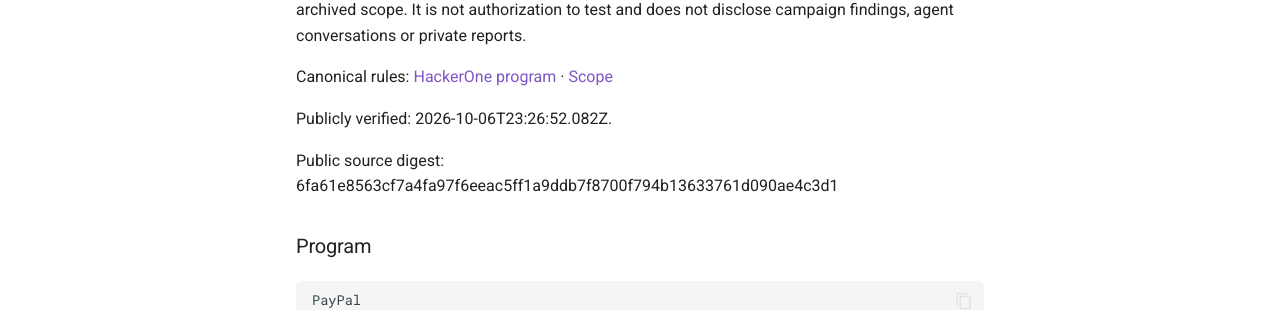
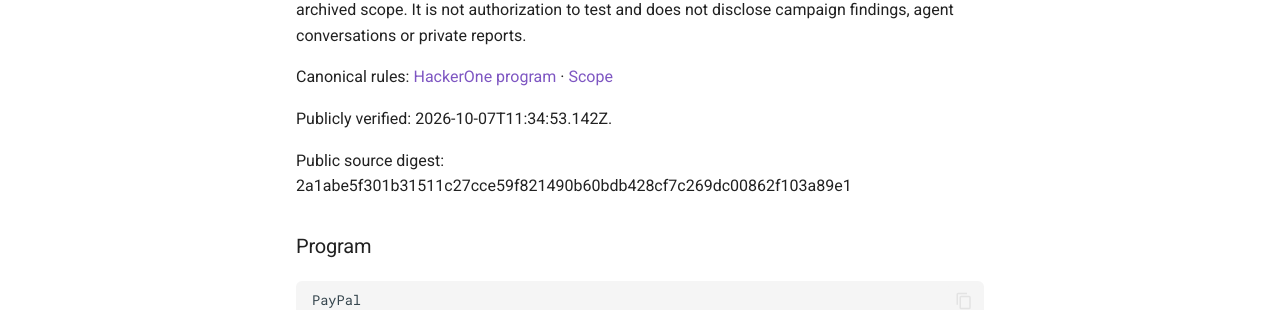
Before and after one commit to bastet-ai/bastet-targets, an MkDocs documentation site: the page built from docs/programs/paypal/public-scope.md, in a window 1280 px wide and 900 px high. Shown: the part 307-617 px from the top of the window. Built offline with MkDocs 1.6.1 and Material for MkDocs 9.7.7, drawn with Linux system fonts in a browser that asks for light colours; comment, search, counter and statistics services are not loaded.

Commit message:
Update verified public scope for 1 program

```diff
--- a/docs/programs/paypal/public-scope.md
+++ b/docs/programs/paypal/public-scope.md
@@ -6,9 +6,9 @@ This generated reference contains only an anonymously retrieved public policy an
 
 Canonical rules: [HackerOne program](https://hackerone.com/paypal) · [Scope](https://hackerone.com/paypal/policy_scopes)
 
-Publicly verified: 2026-10-06T23:26:52.082Z.
+Publicly verified: 2026-10-07T11:34:53.142Z.
 
-Public source digest: 6fa61e8563cf7a4fa97f6eeac5ff1a9ddb7f8700f794b13633761d090ae4c3d1
+Public source digest: 2a1abe5f301b31511c27cce59f821490b60bdb428cf7c269dc00862f103a89e1
 
 ### Program
 
```
Also changed, not shown: other parts of docs/programs/paypal/public-scope.md (+3 -0 lines).
